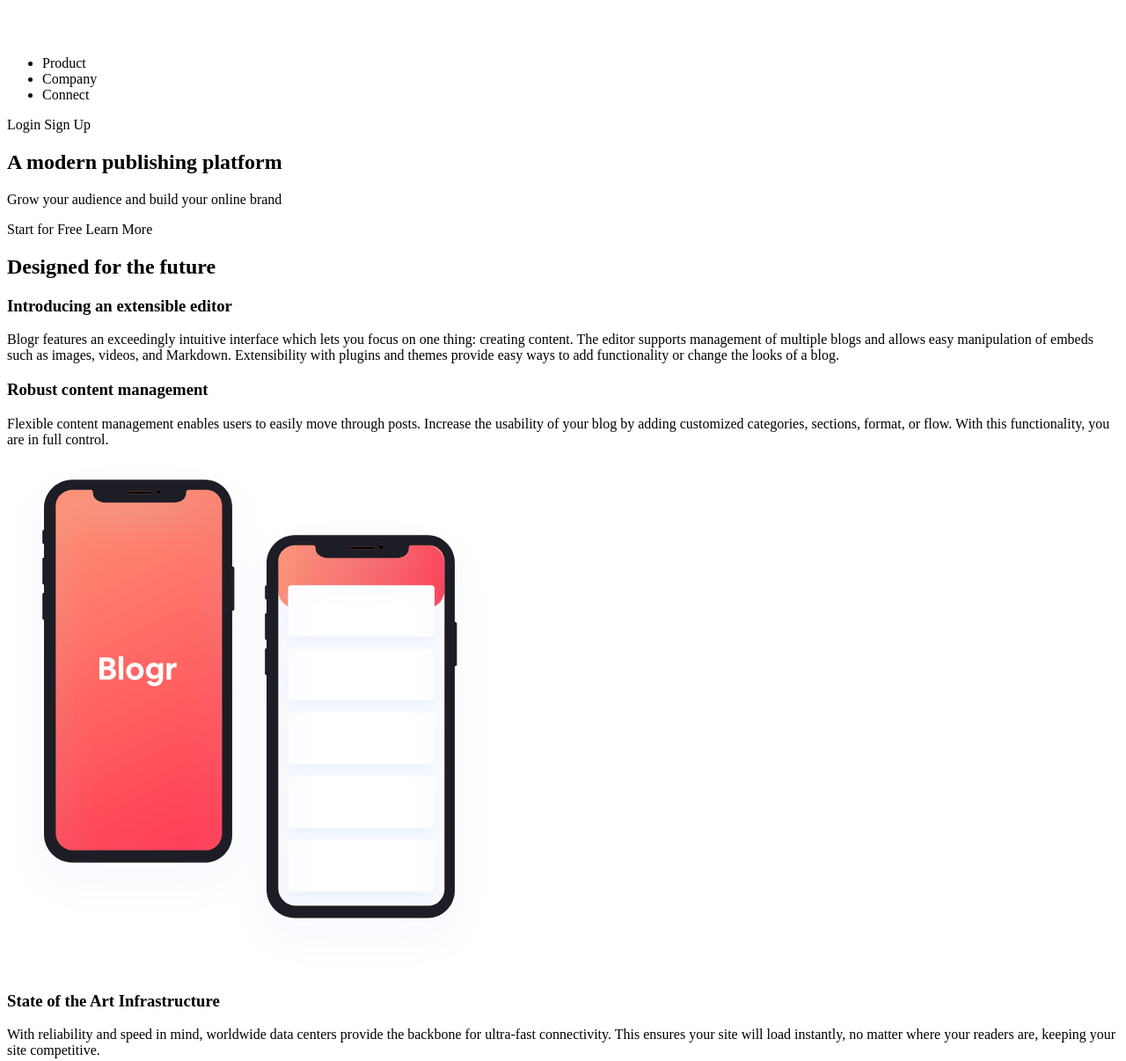
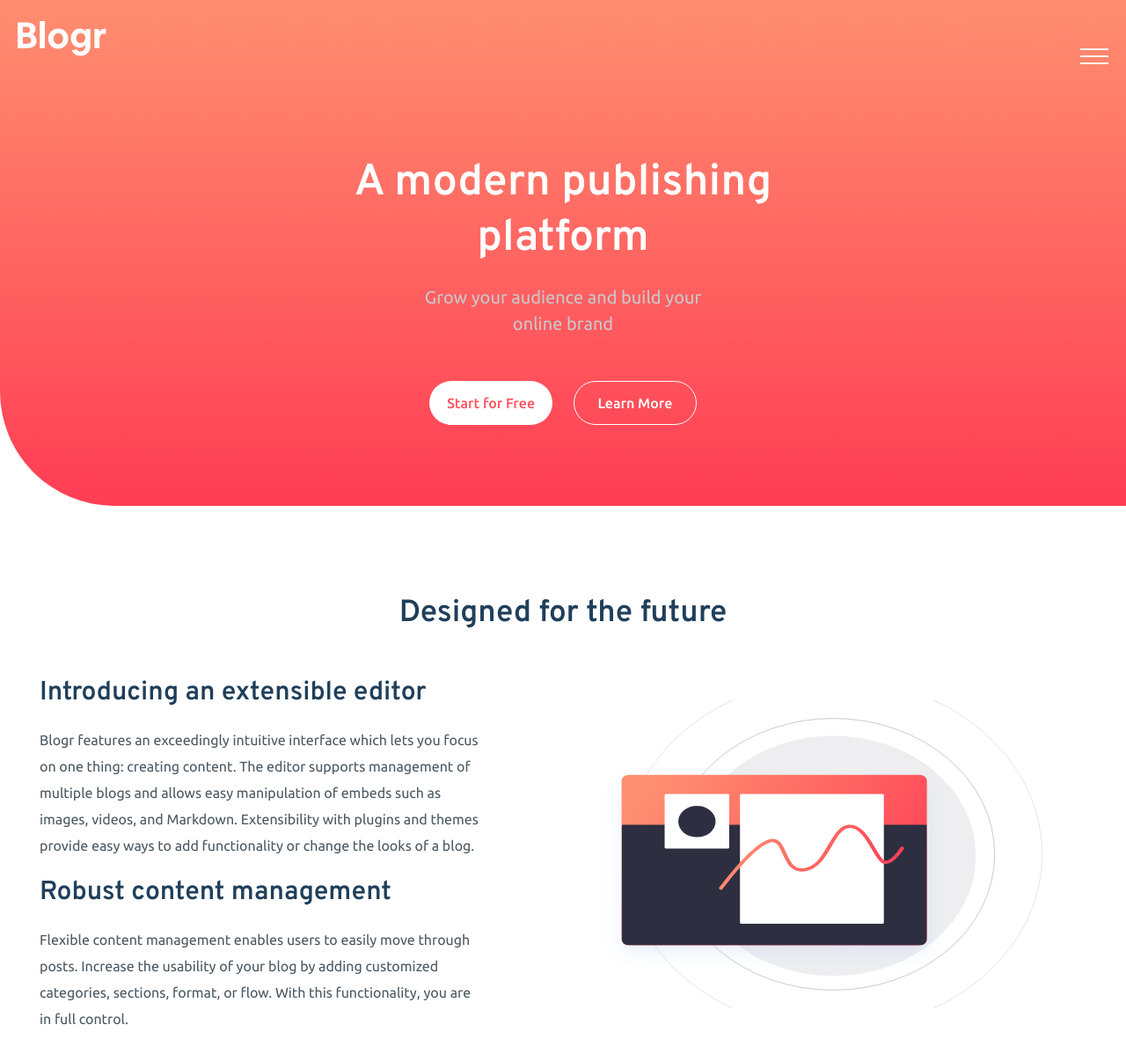
Before and after one commit to alexcamachogz/blogr-latinascodecamp, a plain HTML site: page index.html in a window 1280 px wide. Shown: the part 5-1211 px from the top of the page at 88% size. Drawn offline with Linux system fonts and the light colour scheme.

Commit message:
Create first sections of the page

```diff
--- a/index.html
+++ b/index.html
@@ -7,6 +7,7 @@
   <!-- displays site properly based on user's device -->
 
   <link rel="icon" type="image/png" sizes="32x32" href="./images/favicon-32x32.png">
+  <link rel="stylesheet" href="style.css">
 
   <title>Frontend Mentor | [Blogr]</title>
 </head>
@@ -17,16 +18,17 @@
     <nav class="navbar">
       <div class="navbar-content">
         <img src="./images/logo.svg" alt="Blogr logo">
-        <ul class="menu">
+        <!-- <ul class="menu">
           <li class="menu-item">Product</li>
           <li class="menu-item">Company</li>
           <li class="menu-item">Connect</li>
-        </ul>
+        </ul> -->
       </div>
 
       <div class="button-container">
-        <a class="btn btn--transparent">Login</a>
-        <a class="btn btn--white">Sign Up</a>
+        <!-- <a class="btn btn--transparent">Login</a>
+        <a class="btn btn--white">Sign Up</a> -->
+        <img src="./images/icon-hamburger.svg" alt="menu">
       </div>
     </nav>
 
@@ -34,16 +36,17 @@
       <h1 class="hero-title">A modern publishing platform</h1>
       <p class="hero-paragraph">Grow your audience and build your online brand</p>
       <div class="button-container">
-        <a class="btn btn--white">Start for Free</a>
-        <a class="btn btn--transparent">Learn More</a>
+        <button class="btn btn--white">Start for Free</button>
+        <button class="btn btn--transparent">Learn More</button>
       </div>
     </section>
   </header>
 
   <main class="main">
     <h2 class="main-title">Designed for the future</h2>
-    <section class="main-content">
-      <div class="content-text">
+    <div class="main-container">
+      <div class="content-image"></div>
+      <section class="main-content">
         <h3 class="content-title">Introducing an extensible editor</h3>
         <p class="content-paragraph">Blogr features an exceedingly intuitive interface which lets you focus on one
           thing: creating content.
@@ -56,12 +59,11 @@
           the usability of your blog
           by adding customized categories, sections, format, or flow. With this functionality, you are in full control.
         </p>
-      </div>
-      <div class="content-image"></div>
-    </section>
+      </section>
+    </div>
   </main>
 
-  <section class="state">
+  <!-- <section class="state">
     <div class="state-image">
       <img src="./images/illustration-phones.svg" alt="Phones">
     </div>
@@ -87,7 +89,7 @@
         but capable of producing even the most complicated sites.</p>
     </div>
   </section>
-
+-->
   <footer class="footer">
     <img src="./images/logo.svg" alt="Blogr logo">
     <section class="product">
--- /dev/null
+++ b/style.css
@@ -0,0 +1,189 @@
+@import url('https://fonts.googleapis.com/css2?family=Ubuntu:wght@400;500;700&display=swap');
+@import url('https://fonts.googleapis.com/css2?family=Overpass:wght@300;600&display=swap');
+
+:root {
+  --blanco: hsl(0, 0%, 100%);
+  --very-dark-blue: hsl(208, 49%, 24%);
+  --very-grayish-blue: hsl(207, 13%, 34%);
+}
+
+* {
+  padding: 0;
+  margin: 0;
+  box-sizing: border-box;
+  font-family: 'Ubuntu', sans-serif;
+  font-weight: 400;
+}
+
+.header {
+  background: rgb(255,143,112);
+  background: linear-gradient(180deg, rgba(255,143,112,1) 0%, rgba(255,61,84,1) 100%);
+  border-bottom-left-radius: 130px;
+  /* background-image: url('./images/bg-pattern-intro-mobile.svg');
+  background-position: center; */
+}
+
+.navbar {
+  display: flex;
+  justify-content: space-between;
+  align-items: center;
+  height: 100px;
+  padding: 0 20px;
+}
+
+.hero {
+  display: flex;
+  flex-direction: column;
+  justify-content: center;
+  align-items: center;
+  height: 60vh;
+}
+
+.hero-title {
+  font-family: 'Overpass', sans-serif;
+  font-weight: 600;
+  font-size: 50px;
+  text-align: center;
+  width: 500px;
+  color:var(--blanco);
+}
+
+.hero-paragraph {
+  font-size: 20px;
+  color: hsl(240, 2%, 79%);
+  width: 350px;
+  text-align: center;
+  margin-top: 20px;
+  line-height: 30px;
+}
+
+.button-container {
+  margin-top: 40px;
+}
+
+.btn {
+  width: 140px;
+  border: 0;
+  border-radius: 50px;
+  height: 50px;
+  font-size: 16px;
+  margin: 10px;
+  font-weight: 500;
+}
+
+.btn--white {
+  background-color: var(--blanco);
+  color: hsl(356, 100%, 66%);
+}
+
+.btn--transparent {
+  background-color: transparent;
+  color: var(--blanco);
+  border: 1px solid var(--blanco);
+}
+
+.main {
+  margin: 100px 0;
+}
+
+.main-title {
+  font-family: 'Overpass', sans-serif;
+  font-weight: 600;
+  font-size: 35px;
+  text-align: center;
+  color: var(--very-dark-blue);
+}
+
+.main-content {
+  display: flex;
+  flex-direction: column;
+  align-items: center;
+  gap: 20px;
+}
+
+.main-container {
+  display: flex;
+  flex-direction: column;
+  align-items: center;
+}
+
+.content-title {
+  font-family: 'Overpass', sans-serif;
+  font-weight: 600;
+  font-size: 30px;
+  text-align: center;
+  color: var(--very-dark-blue);
+  width: 250px;
+}
+
+.content-paragraph {
+  color: var(--very-grayish-blue);
+  line-height: 30px;
+  text-align: center;
+  width: 300px;
+}
+
+.content-image {
+  background-image: url(./images/illustration-editor-mobile.svg);
+  background-repeat: no-repeat;
+  background-position: center;
+  height: 350px;
+  width: 350px;
+  margin: 25px 0;
+}
+
+.footer {
+  background-color: hsl(240, 10%, 16%);
+  color: hsl(240, 2%, 79%);
+  border-top-right-radius: 130px;
+  display: flex;
+  flex-direction: column;
+  align-items: center;
+  text-align: center;
+  gap: 50px;
+  padding: 50px;
+}
+
+.footer-title {
+  color: var(--blanco);
+  font-size: 20px;
+  margin-bottom: 20px;
+}
+
+.options-list {
+  list-style: none;
+  margin: 10px;
+}
+
+@media only screen and (min-width: 1024px) {
+  .main-container {
+    display: flex;
+    flex-direction: row-reverse;
+    justify-content: space-around;
+    margin: 50px 0;
+  }
+
+  .content-title {
+    width: 500px;
+    text-align: left;
+  }
+
+  .content-paragraph {
+    width: 500px;
+    text-align: left;
+  }
+
+  .content-image {
+    background-image: url(./images/illustration-editor-desktop.svg);
+    background-position: center;
+    background-size: 500px 400px;
+    width: 600px;
+  }
+
+  .footer {
+    flex-direction: row;
+    align-items: flex-start;
+    justify-content: space-evenly;
+
+  }
+}
```
